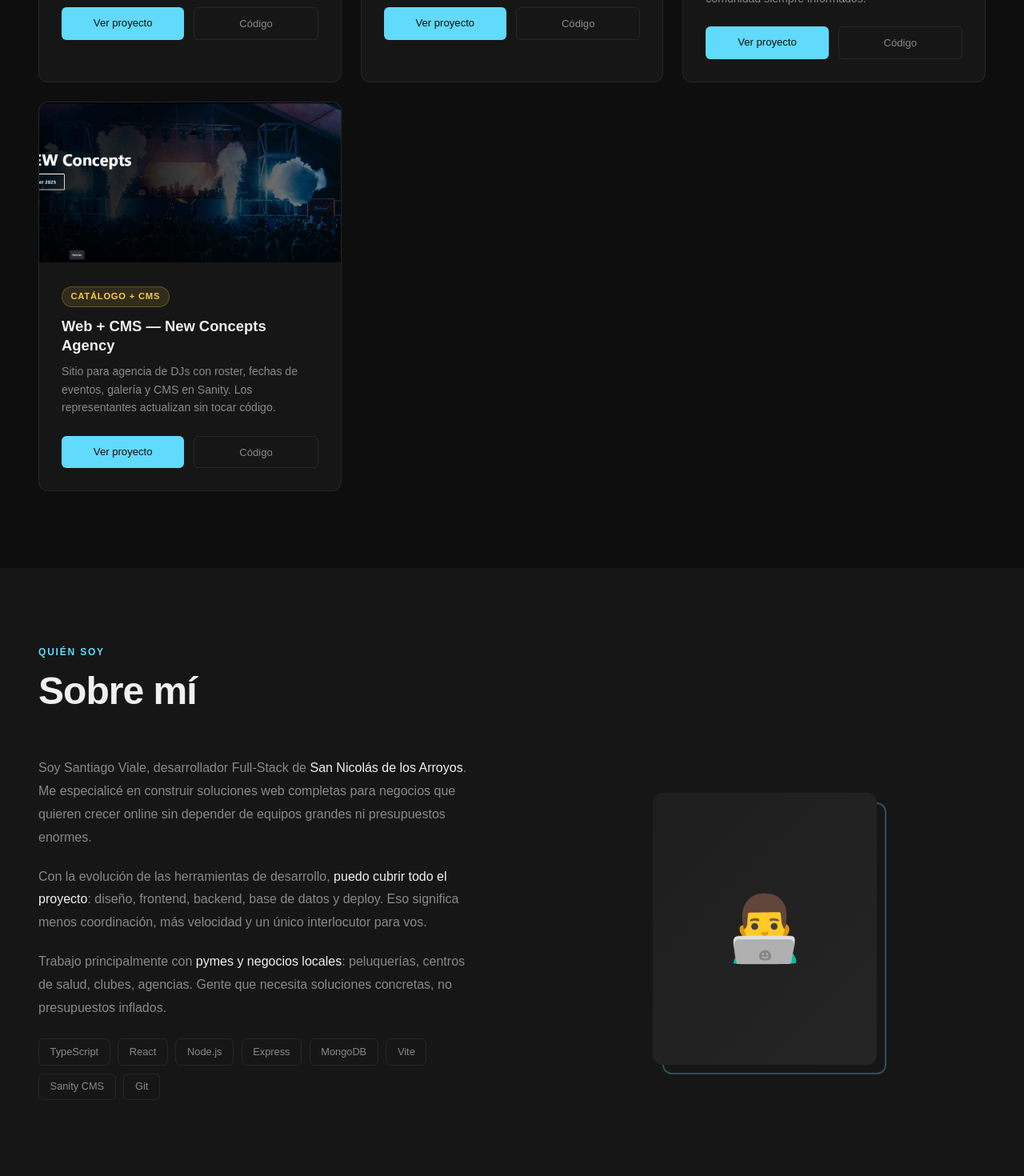
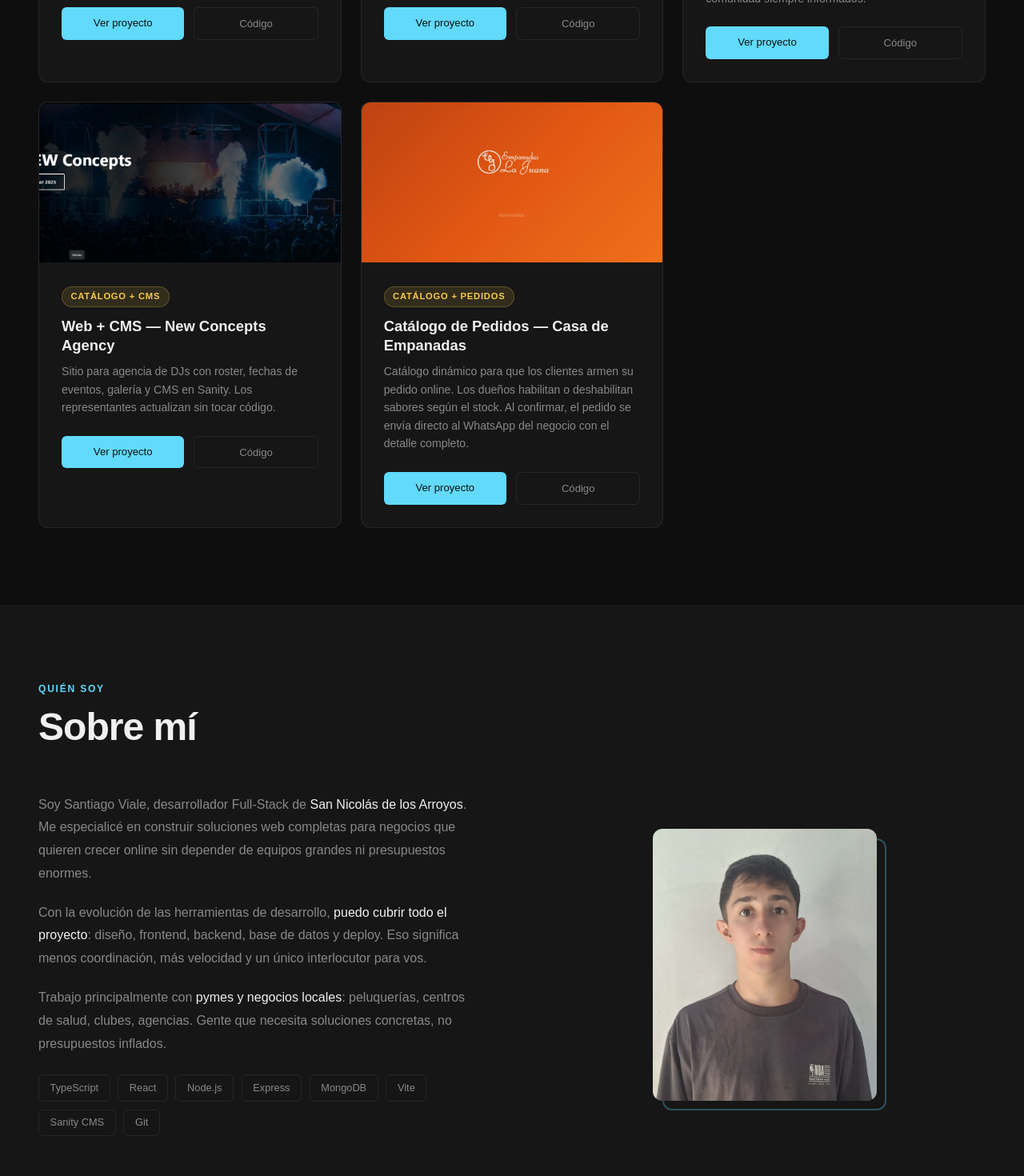
Before and after one commit to santicbsn14/SantiagoViale-Web, a React (Vite) app: page / in a window 1280 px wide. Shown: the part 2260-3730 px from the top of the page at 80% size. Built offline with nearby package versions, Linux system fonts and the light colour scheme.

Commit message:
refactory.2

```diff
--- a/src/Components/About-Me/About-me.tsx
+++ b/src/Components/About-Me/About-me.tsx
@@ -1,6 +1,6 @@
 import React from 'react';
 import './AboutMe.css';
-// import santiagoViale from '../Imagenes/Santiago-Viale.jpg'
+import santiagoViale from '../Imagenes/Santiago-Viale.jpg'
 
 const stack = ['TypeScript', 'React', 'Node.js', 'Express', 'MongoDB', 'Vite', 'Sanity CMS', 'Git'];
 
@@ -35,9 +35,8 @@ const AboutMe: React.FC = () => {
 
         <div className="about-visual">
           <div className="about-img-frame" />
-          {/* Cuando tengas la foto, reemplazá esto: */}
-          <div className="about-img-placeholder">👨‍💻</div>
-          {/* <img src={santiagoViale} alt="Santiago Viale" className="about-img" /> */}
+
+          <img src={santiagoViale} alt="Santiago Viale" className="about-img" />
         </div>
       </div>
     </section>
--- a/src/Components/Projects/Projects.tsx
+++ b/src/Components/Projects/Projects.tsx
@@ -6,7 +6,7 @@ import kinefit from '../Imagenes/Kinefit-Project.jpg'
 import clubBelgrano from '../Imagenes/ClubBelgrano-Project.png'
 import nicolasSanetti from '../Imagenes/NicolasSanetti-Project.jpg'
 import newConcepts from '../Imagenes/NewConcept.png'
-
+import laJuana from '../Imagenes/LaJuana.jpeg'
 type ProjectType = 'catalog' | 'system' | 'web';
 
 interface Project {
@@ -61,6 +61,16 @@ const projects: Project[] = [
     live: 'https://newconcepts-agency.com.ar/',
     code: 'https://github.com/santicbsn14/newconcepts-agency',
   },
+  {
+  title: 'Catálogo de Pedidos — Casa de Empanadas',
+  desc: 'Catálogo dinámico para que los clientes armen su pedido online. Los dueños habilitan o deshabilitan sabores según el stock. Al confirmar, el pedido se envía directo al WhatsApp del negocio con el detalle completo.',
+  type: 'catalog',
+  image:laJuana,
+  typeLabel: 'Catálogo + Pedidos',
+  emoji: '🫔',
+  live: 'https://catalogo-la-juana.vercel.app/',
+  code: 'https://github.com/santicbsn14/Catalogo-LaJuana',
+},
 ];
 
 const filters = [
```
Also changed, not shown: src/Components/Imagenes/LaJuana.jpeg (added).
